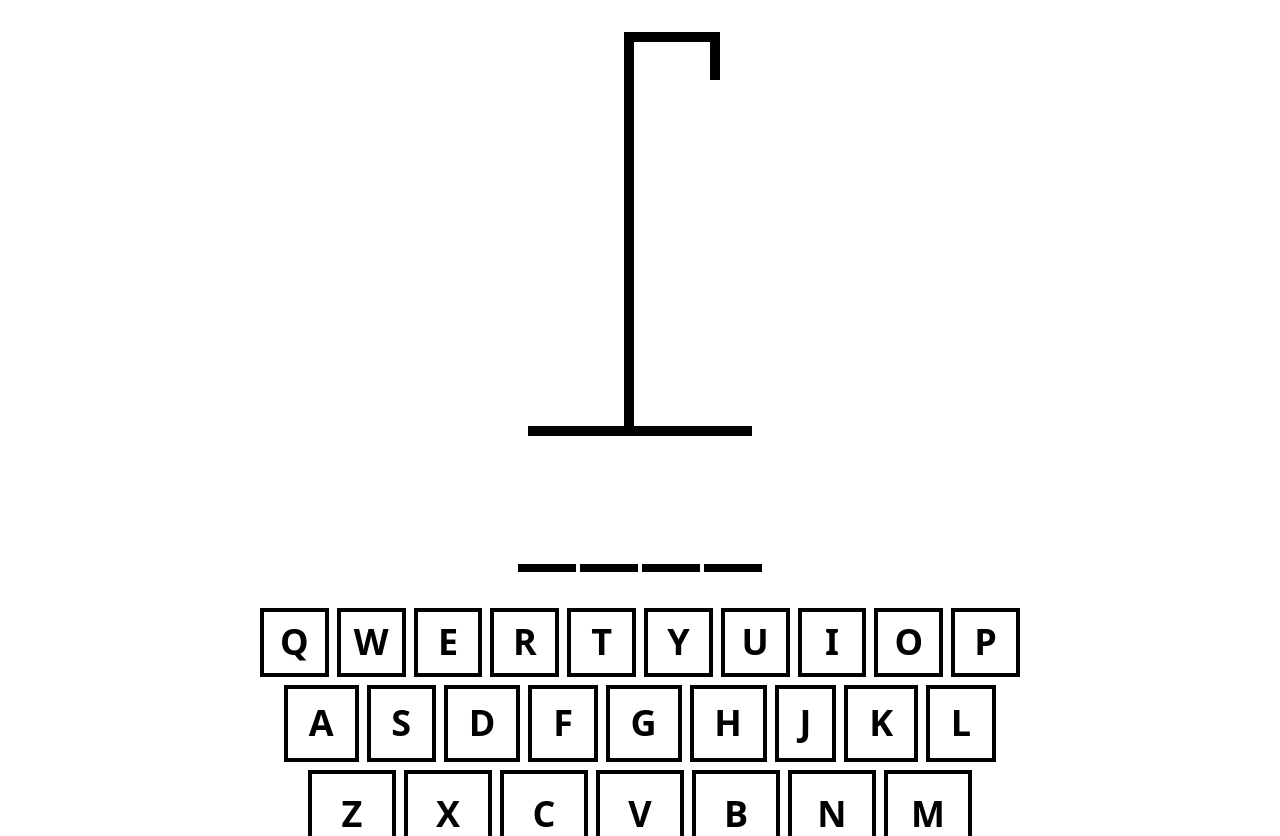
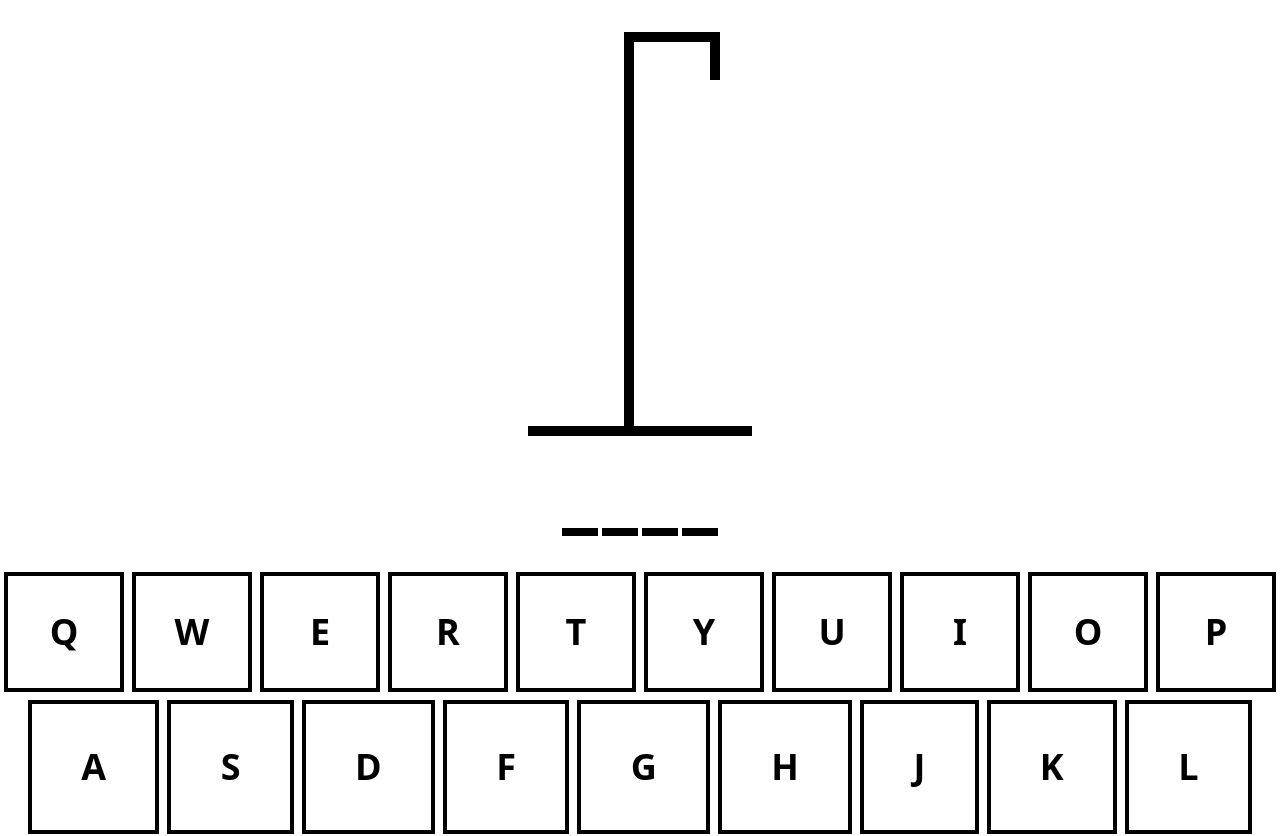
Before and after one commit to JoncarlosPerdomo/hangman-ts, a React (Vite) app: page / in a window 1280 px wide. Shown: the top 836 px of the page. Built offline with nearby package versions, Linux system fonts and the light colour scheme.

Commit message:
Adjusted keyboard width and title

```diff
--- a/index.html
+++ b/index.html
@@ -4,7 +4,7 @@
     <meta charset="UTF-8" />
     <link rel="icon" type="image/svg+xml" href="/vite.svg" />
     <meta name="viewport" content="width=device-width, initial-scale=1.0" />
-    <title>Vite + React + TS</title>
+    <title>Hangman</title>
   </head>
   <body>
     <div id="root"></div>
--- a/src/App.tsx
+++ b/src/App.tsx
@@ -51,8 +51,8 @@ function App() {
     return () => document.removeEventListener('keypress', handler)
   }, [])
   return (
-    <div className=' mx-auto flex max-w-3xl flex-col items-center gap-8'>
-      <div className='text-center text-3xl'>
+    <div className='flex w-screen flex-col items-center gap-8'>
+      <div className='h-full text-center text-3xl'>
         {isWinner && 'Winner! - Refresh to try again'}
         {isLoser && 'Loser! - Refresh to try again'}
       </div>
--- a/src/HangmanWord.tsx
+++ b/src/HangmanWord.tsx
@@ -6,7 +6,7 @@ type HangmanWordProps = {
 
 export function HangmanWord({ reveal = false, guessedLetters, wordToGuess }: HangmanWordProps) {
   return (
-    <div className='flex gap-1 font-mono text-8xl font-bold uppercase'>
+    <div className='flex gap-1 font-mono text-6xl font-bold uppercase'>
       {wordToGuess.split('').map((letter, index) => (
         <span className='border-b-8 border-black' key={index}>
           <span
```
